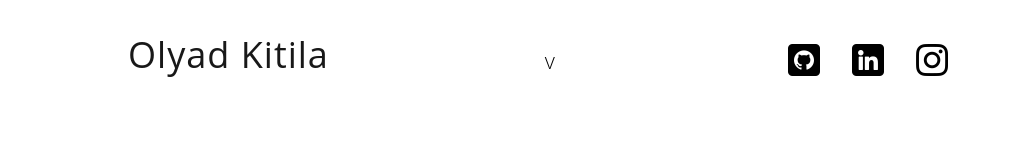
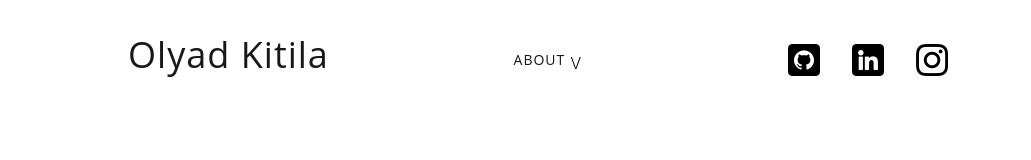
Before and after one commit to thymetime/Module-12-React, a React (Vite) app in the folder Portfolio/: page / in a window 1280 px wide. Shown: the top 160 px of the page, without its empty margins (104-1135 px from the left). Built offline with nearby package versions, Linux system fonts and the light colour scheme.

Commit message:
fix dropdown nav name

```diff
--- a/Portfolio/src/components/NavTabs.jsx
+++ b/Portfolio/src/components/NavTabs.jsx
@@ -35,7 +35,7 @@ function NavTabs() {
               to="/"
               className={currentPage === '/' ? 'nav-link active' : 'nav-link'}
             >
-              {currentPage.slice(1).toUpperCase()}
+              {currentPage === '/' ? 'ABOUT' : currentPage.slice(1).toUpperCase()}
             </Link>
             <span class='bx bxs-chevron-down htmlcss-arrow arrow  '>v</span>
             {/* nav-dropdown_sub-menu = "htmlCss-sub-menu sub-menu"> */}
```
